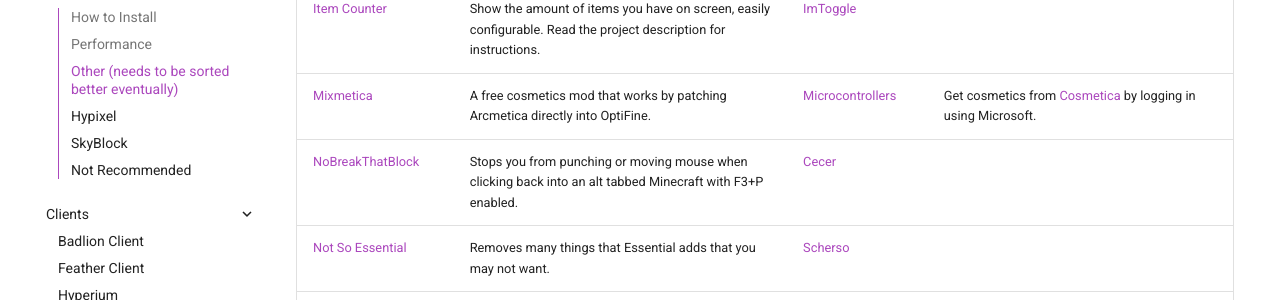
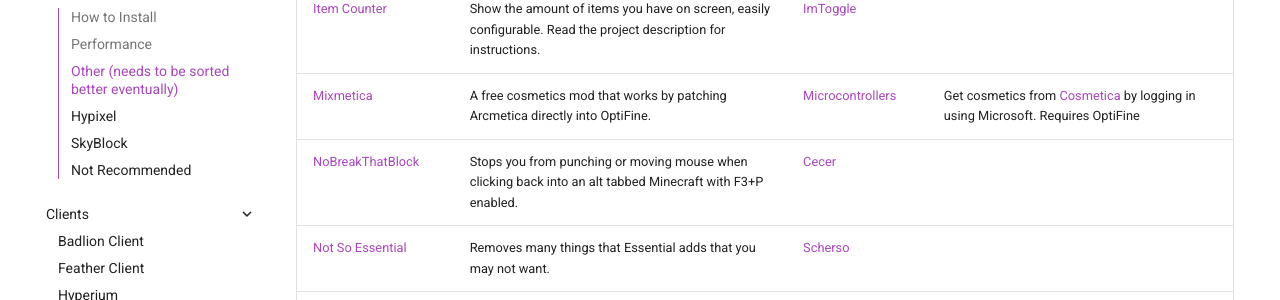
Before and after one commit to MicrocontrollersDev/Alternatives, an MkDocs documentation site: the page built from docs/1.8.9/modlist.md, in a window 1280 px wide and 900 px high, scrolled down 2468 px. Shown: the part 172-472 px from the top of the window. Built offline with MkDocs 1.6.1 and Material for MkDocs 9.7.7, drawn with Linux system fonts in a browser that asks for light colours; comment, search, counter and statistics services are not loaded.

Commit message:
mixmetica requires optifine

```diff
--- a/docs/1.8.9/modlist.md
+++ b/docs/1.8.9/modlist.md
@@ -42,7 +42,7 @@
 | [ItemPhysic Lite](https://www.curseforge.com/minecraft/mc-mods/itemphysic-lite/files?version=1.8.9) | Makes dropped items land on the ground realistically instead of falling straight and floating. | [CreativeMD](https://github.com/CreativeMD) |
 | [In-Game Account Switcher](https://modrinth.com/mod/in-game-account-switcher) | Lets you log into and switch accounts without needing to relaunch the game or log into other accounts in your launcher. | [The-Fireplace](https://github.com/The-Fireplace) |
 | [Item Counter](https://modrinth.com/mod/item-counter-mod) | Show the amount of items you have on screen, easily configurable. Read the project description for instructions. | [ImToggle](https://github.com/ImToggle) |
-| [Mixmetica](https://modrinth.com/mod/mixmetica) | A free cosmetics mod that works by patching Arcmetica directly into OptiFine. | [Microcontrollers](https://github.com/MicrocontrollersDev) | Get cosmetics from [Cosmetica](https://login.cosmetica.cc/microsoft-java) by logging in using Microsoft. |
+| [Mixmetica](https://modrinth.com/mod/mixmetica) | A free cosmetics mod that works by patching Arcmetica directly into OptiFine. | [Microcontrollers](https://github.com/MicrocontrollersDev) | Get cosmetics from [Cosmetica](https://login.cosmetica.cc/microsoft-java) by logging in using Microsoft. Requires OptiFine |
 | [NoBreakThatBlock](https://www.cecer1.com/mods/nobreakthatblock/nobreakthatblock-1.8.9-1.0.1.0.jar) | Stops you from punching or moving mouse when clicking back into an alt tabbed Minecraft with F3+P enabled. | [Cecer](https://hypixel.net/members/cecer.61889) |
 | [Not So Essential](https://modrinth.com/mod/notsoessential) | Removes many things that Essential adds that you may not want. | [Scherso](https://github.com/Scherso) |
 | [OofMod](https://sk1er.club/mods/refractionoof) | Plays custom sounds when you kill other players. | [powns](https://github.com/pownsgg) |
```
